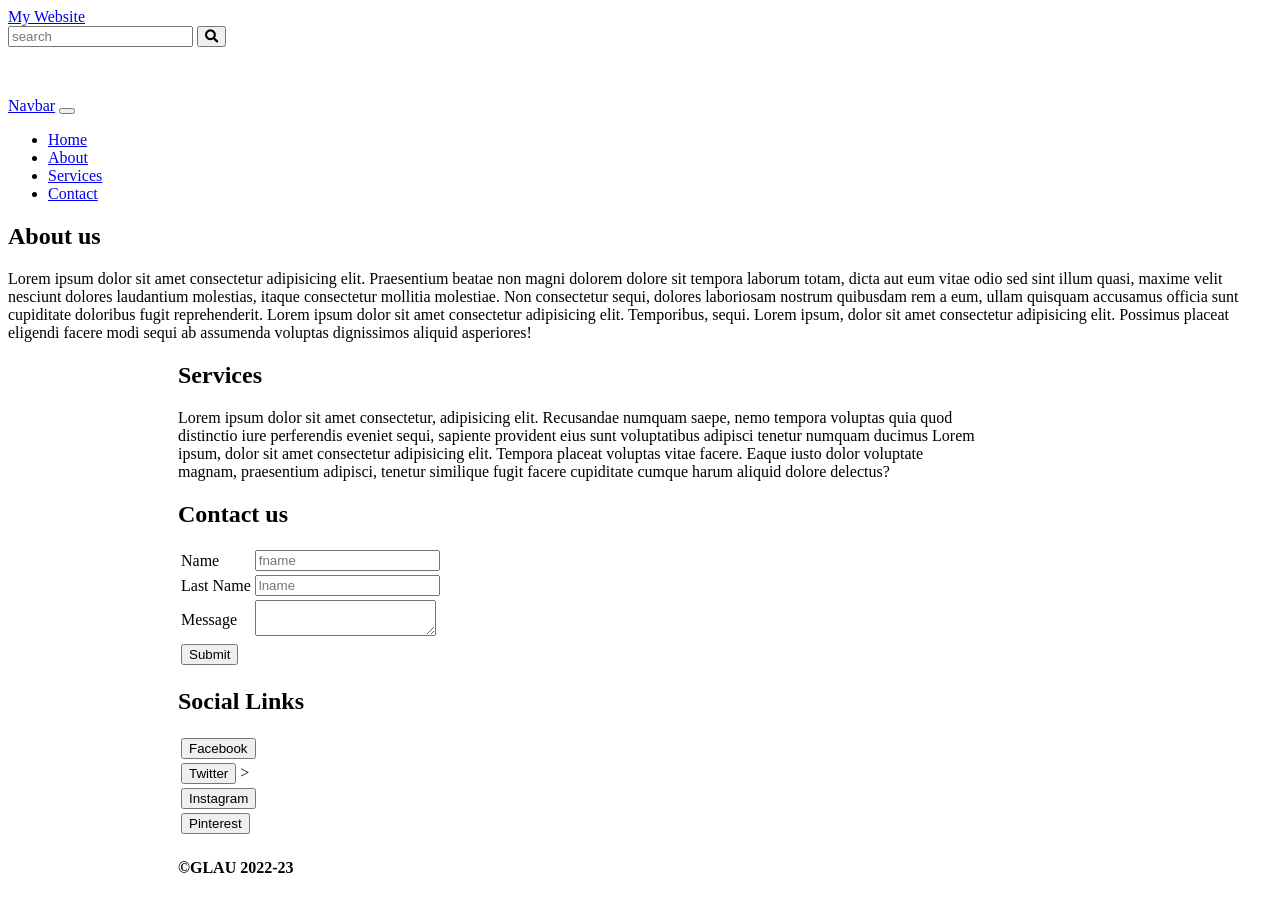
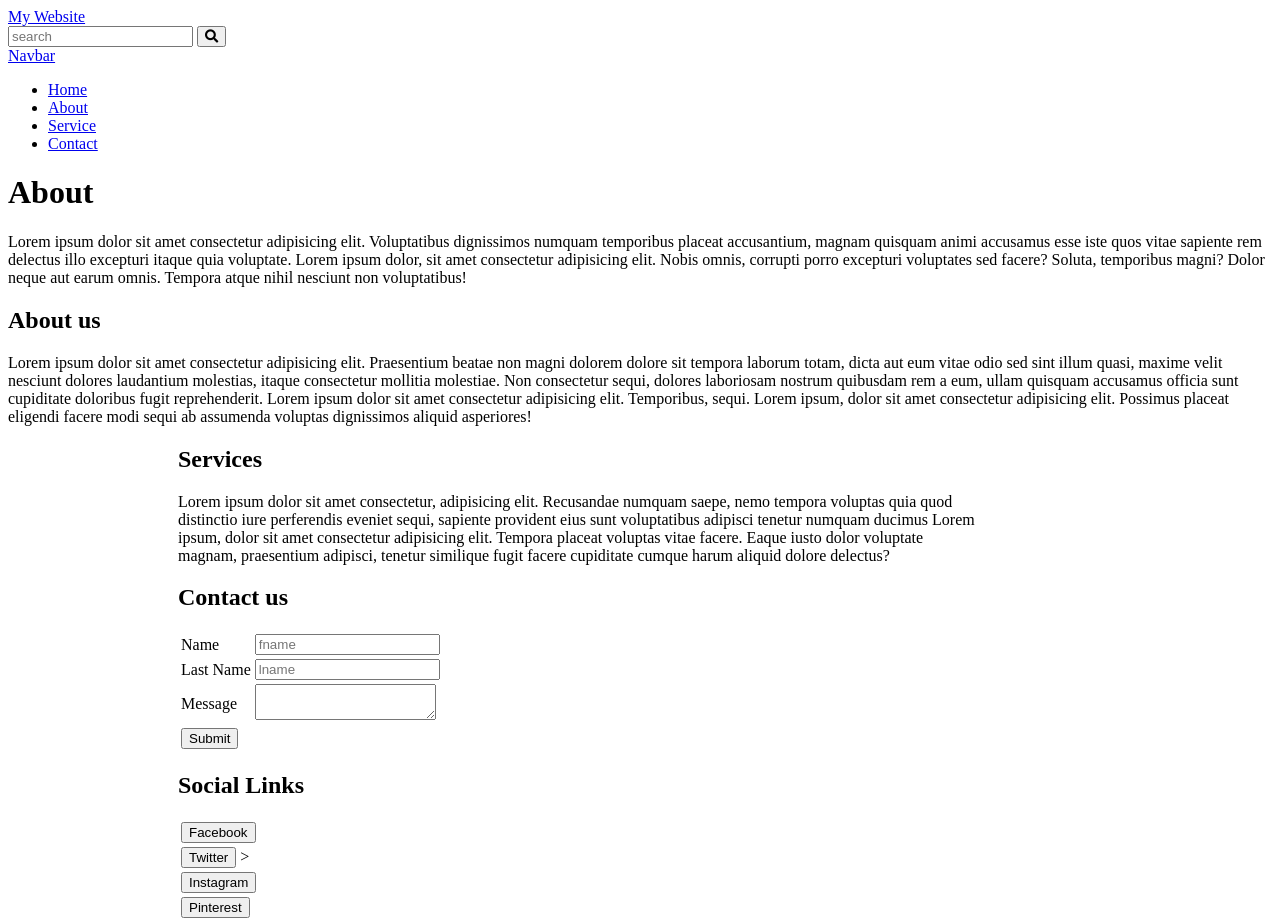
Before and after one commit to vivekgurjar077/webdevelopment-exam1, a plain HTML site: page index.html in a window 1280 px wide. Shown: the top 924 px of the page. Before the commit the page ends 898 px from the top, so only its background shows below. Drawn offline with nearby package versions, Linux system fonts and the light colour scheme.

Commit message:
Update index.html

```diff
--- a/index.html
+++ b/index.html
@@ -13,10 +13,9 @@
     <link rel="stylesheet"href="https://stackpath.bootstrapcdn.com/bootstrap/4.1.1/css/bootstrap.min.css"integrity="sha384-WskhaSGFgHYWDcbwN70/dfYBj47jz9qbsMId/iRN3ewGhXQFZCSftd1LZCfmhktB"crossorigin="anonymous"/>
 
 </head>
-<body><nav class="navbar navbar-expand-md navbar-light bg-primary mb-5 fixed-top">
+<body><nav class="navbar">
         <div class="container">
-        <a class="navbar-brand text-white" href="#">My Website</a>
-        <div class="d-none d-sm-block">
+          <a class="navbar-brand" href="#">My Website</a>
             <div class="form-inline">
               <input
                 class="form-control"
@@ -24,45 +23,30 @@
                 placeholder="search"
                 name="search"
               />
-            <button class="border btn btn-dark">
+              <button class="border">
                 <i class="fa fa-search fa2x p-1"></i>
               </button>
           </div>
         </div>
+      </nav>
+      <div class="navbar2">
+        <div class="navbar-container">
+            <a href="#">Navbar</a>
         </div>
-    </nav>
-    <div style="margin-top: 50px;" class="container">
-      <nav
-        class="navbar navbar-expand-md navbar-light bg-dark mb-1"
-        id="main-nav"
-      >
-        <div class="container">
-          <a class="navbar-brand text-white" href="#">Navbar</a>
-          <button
-            class="btn navbar-toggler"
-            data-toggle="collapse"
-            data-target="#navbarNav"
-          >
-            <span class="navbar-toggler-icon bg-white"></span>
-          </button>
-          <div id="navbarNav" class="collapse navbar-collapse">
-            <ul class="navbar-nav ml-auto">
-              <li class="nav-item">
-                <a class="nav-link text-white" href="#home">Home</a>
-              </li>
-              <li class="nav-item">
-                <a class="nav-link text-white" href="#about">About</a>
-              </li>
-              <li class="nav-item">
-                <a class="nav-link text-white" href="#services">Services</a>
-              </li>
-              <li class="nav-item">
-                <a class="nav-link text-white" href="#contact">Contact</a>
-              </li>
+        <div class="options-navbar">
+            <ul>
+                <li><a href="#home" class="options">Home</a></li>
+                <li><a href="#about" class="options">About</a></li>
+                <li><a href="#service" class="options">Service</a></li>
+                <li><a href="#contact" class="options">Contact</a></li>
             </ul>
         </div>
       </div>
-      </nav>
+      <div class="about">
+        <h1>About</h1>
+        <p>Lorem ipsum dolor sit amet consectetur adipisicing elit. Voluptatibus dignissimos numquam temporibus placeat accusantium, magnam quisquam animi accusamus esse iste quos vitae sapiente rem delectus illo excepturi itaque quia voluptate.
+            Lorem ipsum dolor, sit amet consectetur adipisicing elit. Nobis omnis, corrupti porro excepturi voluptates sed facere? Soluta, temporibus magni? Dolor neque aut earum omnis. Tempora atque nihil nesciunt non voluptatibus!
+        </p>
       </div>
     <div id="about" class="container">
       <div class="row">
```
Lines whose indentation alone changed are shown as unchanged.
